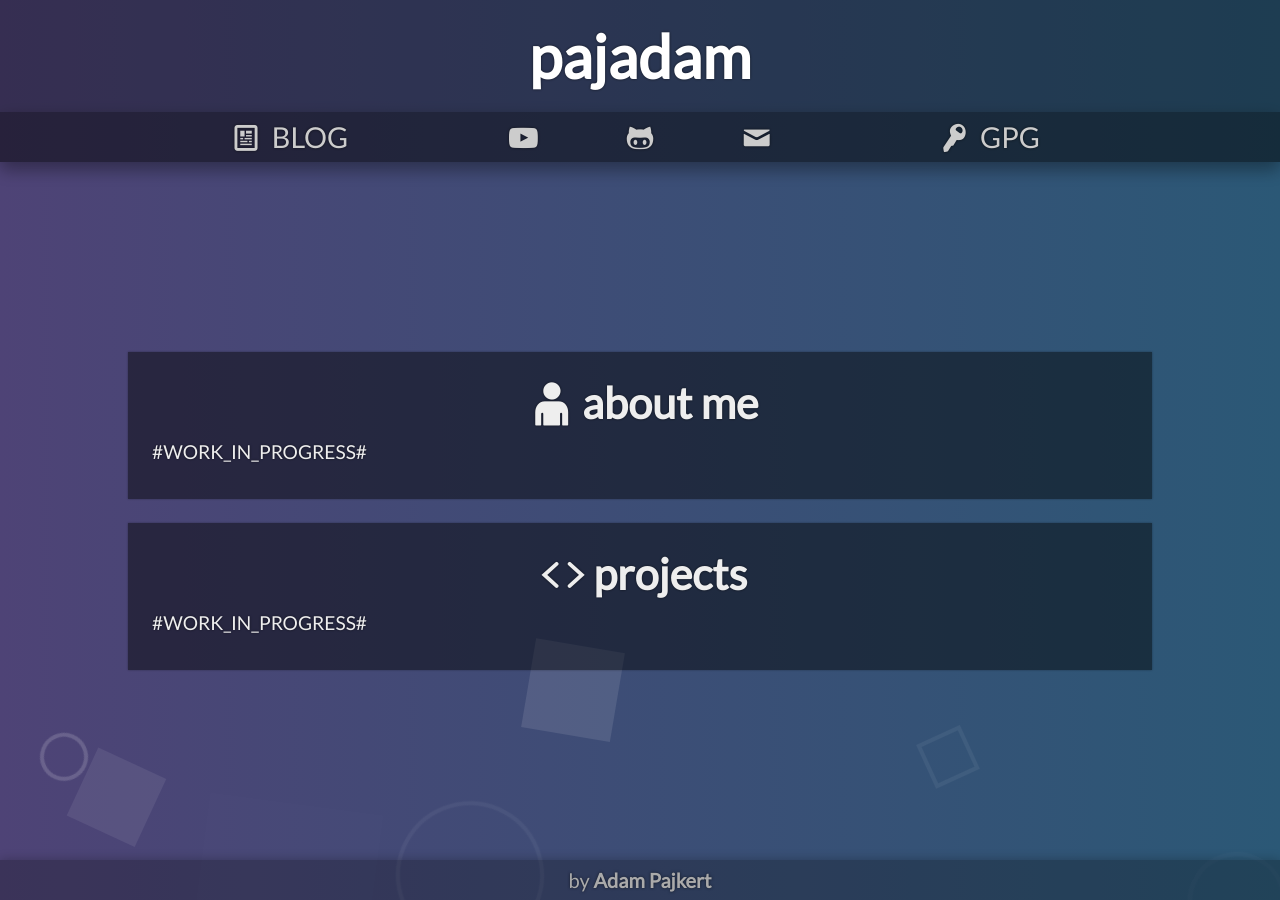
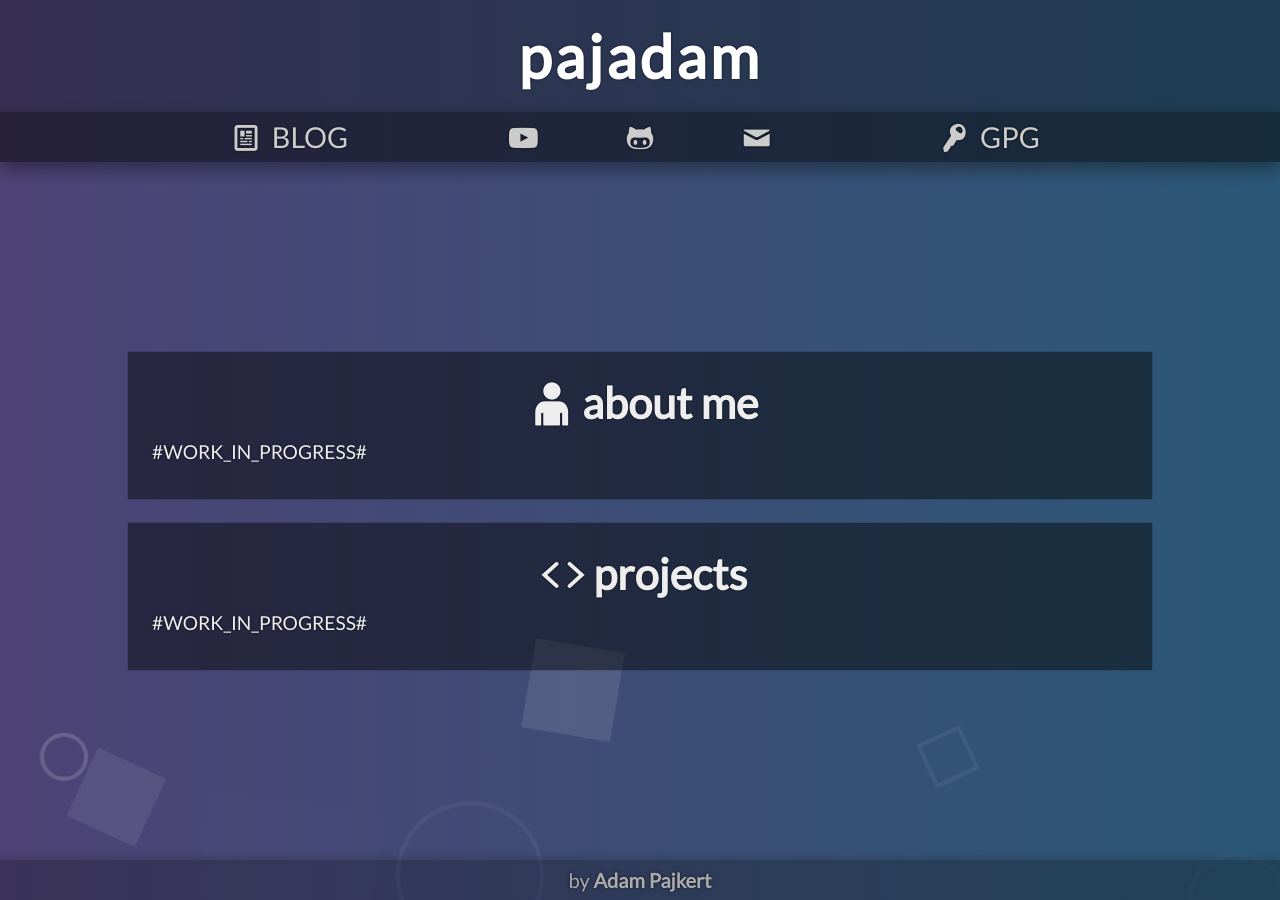
Before and after one commit to pajadam/pajadam.me, a Jekyll site: the page built from index.html, in a window 1280 px wide. Built offline with Jekyll 4.4.1, drawn with Linux system fonts in a browser that asks for light colours.

Commit message:
Add header letter spacing

```diff
--- a/_sass/_header.scss
+++ b/_sass/_header.scss
@@ -2,6 +2,7 @@
     color: #fff;
     padding: 16px 0px;
     font-size: 1em;
+    letter-spacing: 3px;
     background-color: rgba(0, 0, 0, .3);
 }
 
```
